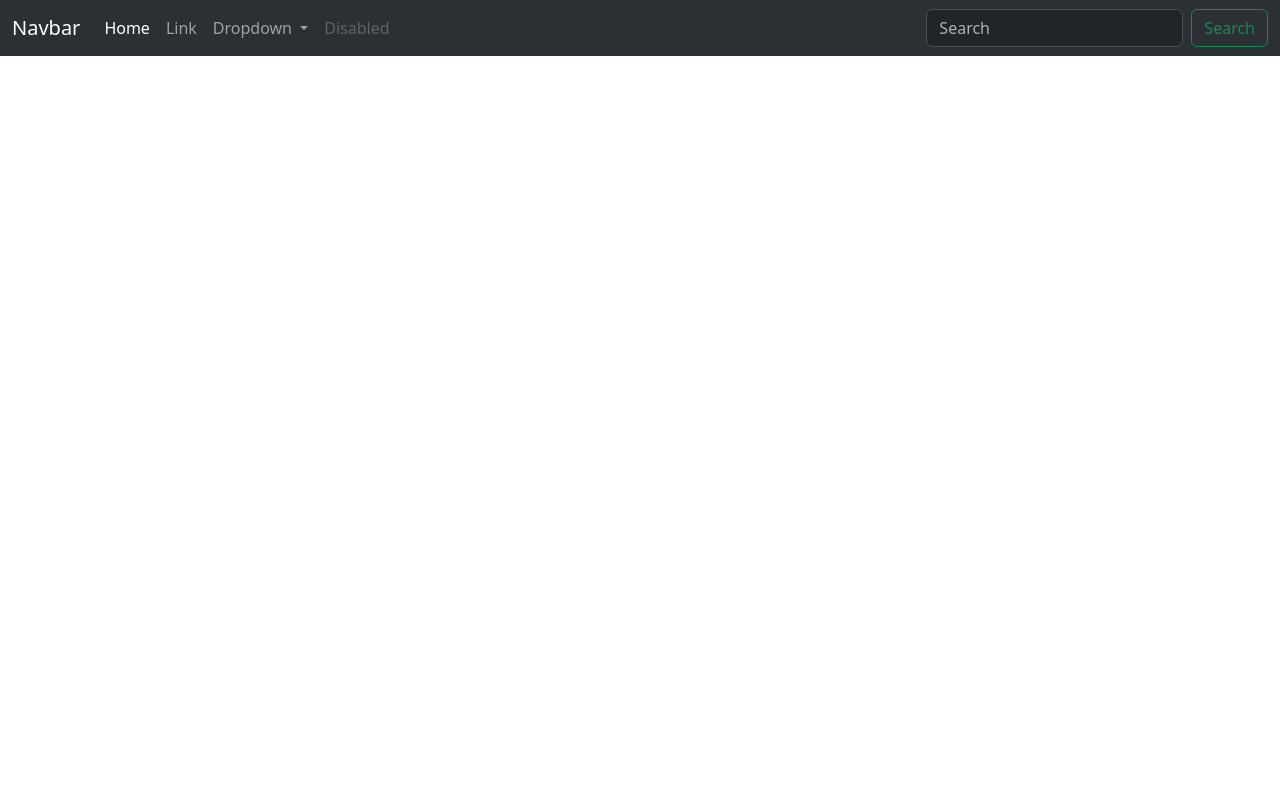
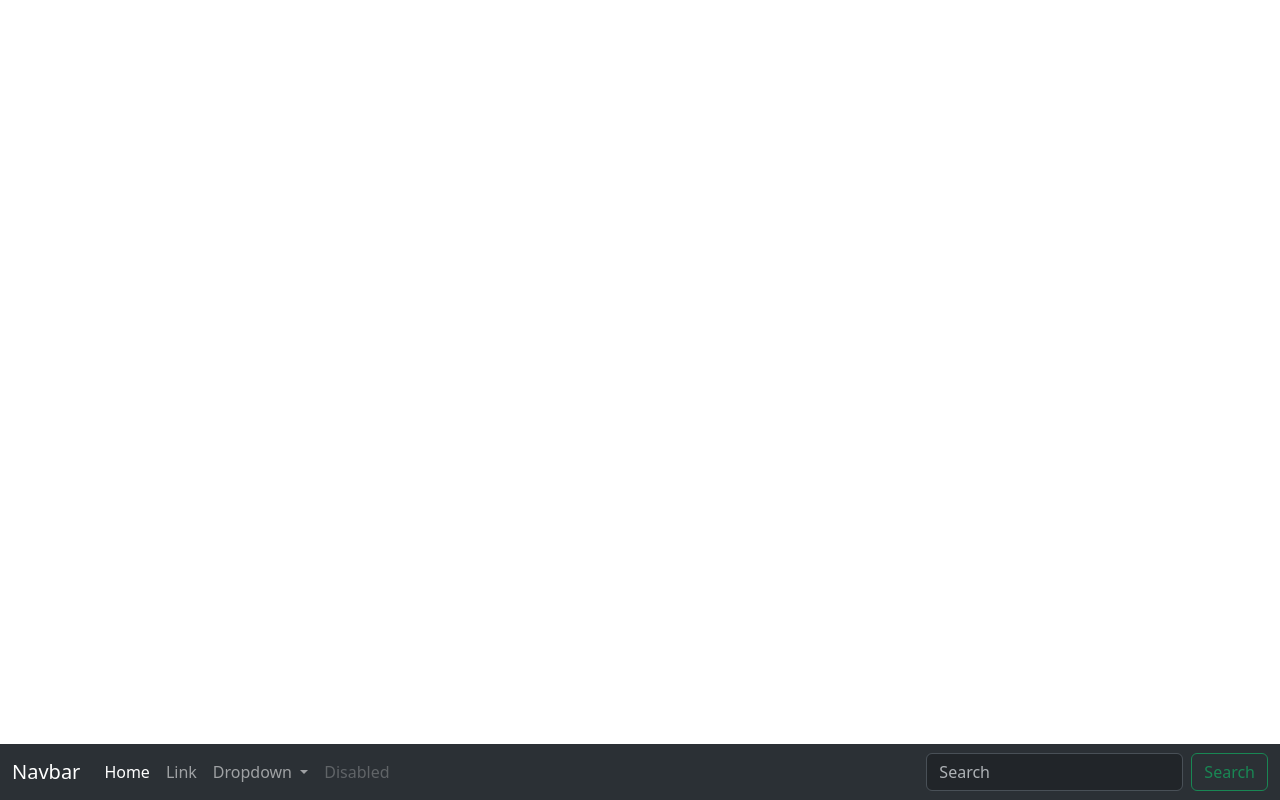
Before and after one commit to santanderelias/xapp, a plain HTML site: page index.html in a window 1280 px wide. Drawn offline with nearby package versions, Linux system fonts and the light colour scheme.

Commit message:
small tweaks

```diff
--- a/index.html
+++ b/index.html
@@ -9,7 +9,7 @@
   </head>
   <body>
 
-    <nav class="navbar bg-dark navbar-expand-lg bg-body-tertiary" data-bs-theme="dark">
+    <nav class="navbar bg-dark navbar-expand-lg bg-body-tertiary fixed-bottom" data-bs-theme="dark">
         <div class="container-fluid">
           <a class="navbar-brand" href="#">Navbar</a>
           <button class="navbar-toggler" type="button" data-bs-toggle="collapse" data-bs-target="#navbarSupportedContent" aria-controls="navbarSupportedContent" aria-expanded="false" aria-label="Toggle navigation">
```
